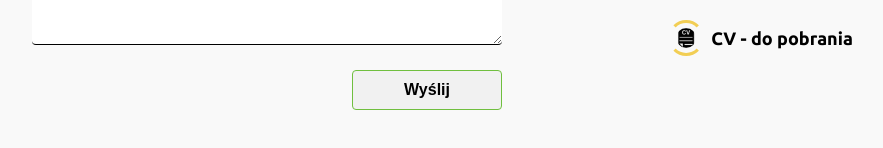
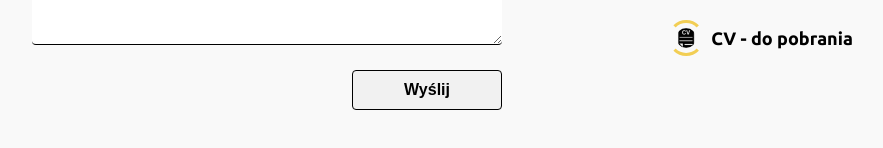
Before and after one commit to Erwin0917/portfolio, a website with bundled scripts: page index.html in a window 1280 px wide. Shown: the part 4632-4780 px from the top of the page, without its empty margins (128-1011 px from the left). Built offline with nearby package versions, Linux system fonts and the light colour scheme.

Commit message:
contact new color 1.1

```diff
--- a/css/sass/style.scss
+++ b/css/sass/style.scss
@@ -670,7 +670,7 @@ h5{
                     position: relative;
                     background-color: #f1f1f1;
                     font-weight: bold;
-                    border: 1px solid #70bf3f;
+                    border: 1px solid black;
                     cursor: pointer;
                     box-shadow: 0 0 8px transparent;
                     transition: all 0.2s linear;
```
Also changed, not shown: css/style.css, 1 other file.
